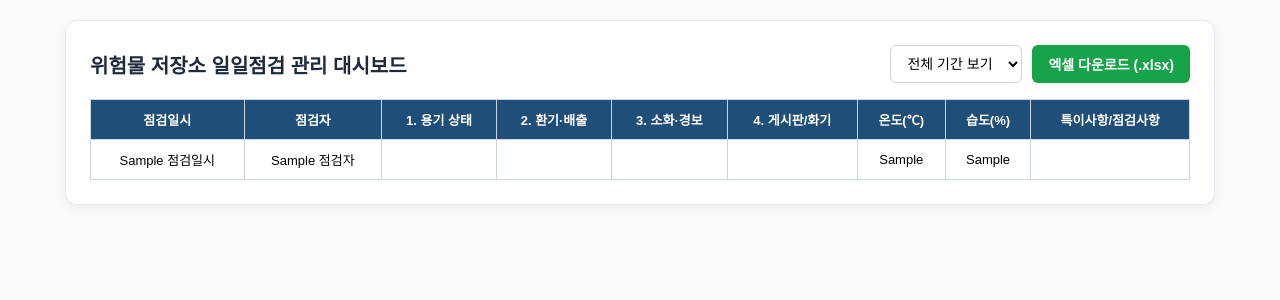
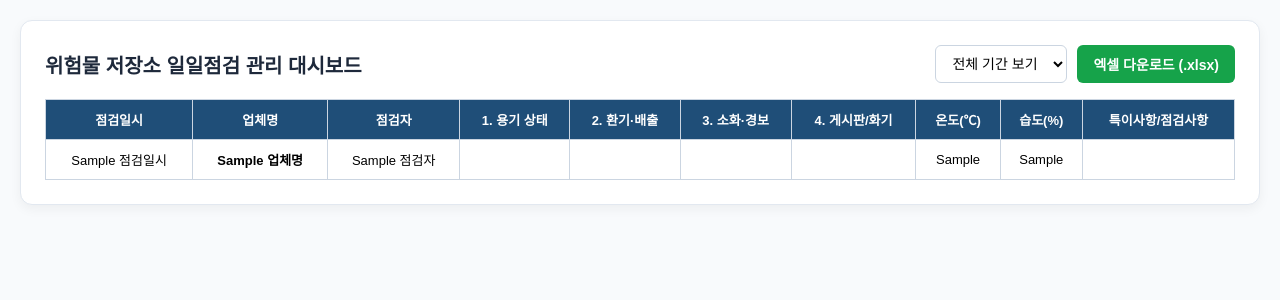
Before and after one commit to wjsdydxo94-a11y/hazardous-check, a Flask app: template templates/admin.html in a window 1280 px wide. Shown: the top 300 px of the page. Run offline with Flask 3, Linux system fonts and the light colour scheme; the template is opened without the code that fills it: most values are stand-ins (such as "Sample title", 1, 10 or a date in 2020).

Commit message:
Update admin.html

```diff
--- a/templates/admin.html
+++ b/templates/admin.html
@@ -6,7 +6,7 @@
     <title>점검 기록 관리</title>
     <style>
         body { font-family: 'Malgun Gothic', sans-serif; background-color: #f8fafc; margin: 0; padding: 20px; }
-        .container { max-width: 1100px; margin: 0 auto; background: white; padding: 24px; border-radius: 12px; box-shadow: 0 4px 12px rgba(0,0,0,0.05); border: 1px solid #e2e8f0; }
+        .container { max-width: 1200px; margin: 0 auto; background: white; padding: 24px; border-radius: 12px; box-shadow: 0 4px 12px rgba(0,0,0,0.05); border: 1px solid #e2e8f0; }
         .header-bar { display: flex; justify-content: space-between; align-items: center; margin-bottom: 16px; flex-wrap: wrap; gap: 10px; }
         h1 { font-size: 20px; font-weight: bold; color: #1e293b; margin: 0; }
         .actions { display: flex; gap: 10px; align-items: center; }
@@ -36,6 +36,7 @@
             <thead>
                 <tr>
                     <th>점검일시</th>
+                    <th>업체명</th>
                     <th>점검자</th>
                     <th>1. 용기 상태</th>
                     <th>2. 환기·배출</th>
@@ -50,6 +51,7 @@
                 {% for row in records %}
                 <tr>
                     <td>{{ row.get('점검일시', '') }}</td>
+                    <td><b>{{ row.get('업체명', '-') }}</b></td>
                     <td>{{ row.get('점검자', '') }}</td>
 
                     <!-- 1. 용기 상태 -->
```
